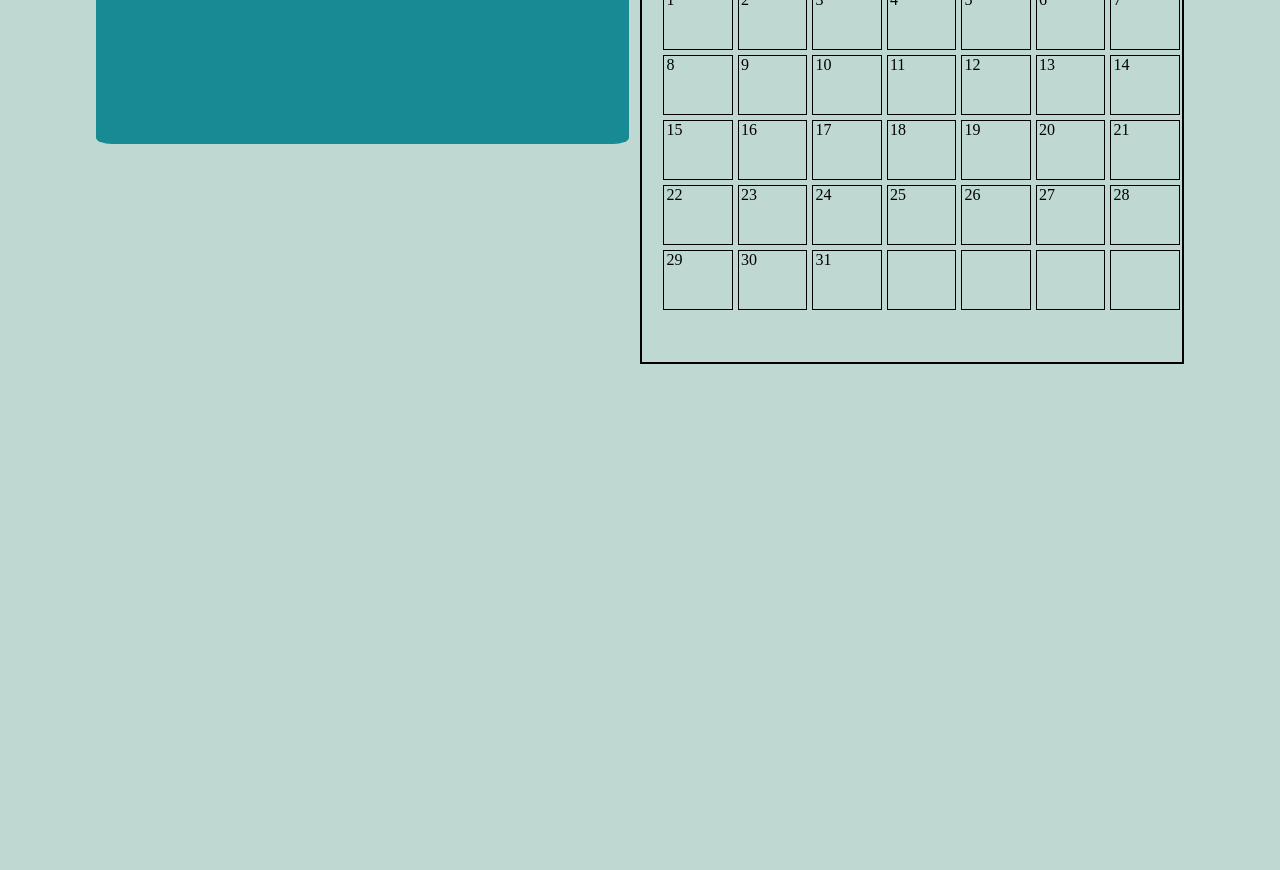
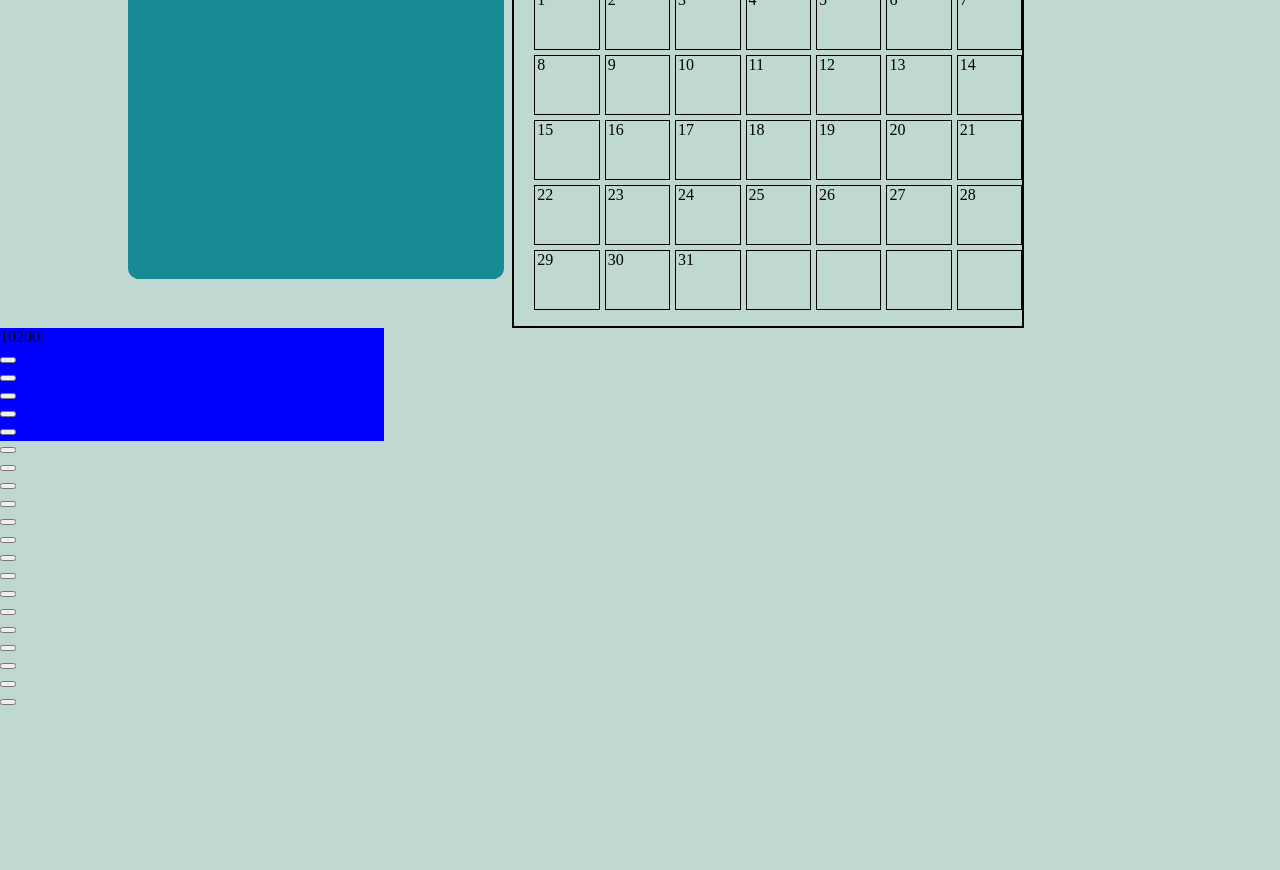
Before and after one commit to JasonCornish5/CodingAcademyNew, a plain HTML site: page index.html in a window 1280 px wide. Shown: the part 137-1007 px from the top of the page. Drawn offline with Linux system fonts and the light colour scheme; a web font is replaced by a local one.

Commit message:
Calendar and Greetings finished calculator began

```diff
--- a/index.html
+++ b/index.html
@@ -23,11 +23,11 @@
           </div>
           <div id="main">
             <div id="greeting">
-              <p>Hello, my name is Jason Cornish!</p>
+              <p>Hello, I'm Jason Cornish!</p>
               <p>This webpage exists to demonstrate my skill in designing and coding a web dashboard!</p>
             </div>
             <div id="calendar">
-              <div id="calendar-May"><p>May</p></div>
+              <div id="calendar-May"><p>May 9th 4:12PM</p></div>
               <div id="calendar-Days">
                   <div id="day1" class="day">1</div>
                   <div id="day2" class="day">2</div>
@@ -65,10 +65,37 @@
                   <div id="day34" class="day-Grey"></div>
                   <div id="day35" class="day-Grey"></div>
               </div>
+              </div>
+            </div>
+          </div>
 
-            </div>
-            <div>
-
+          <div id="block-Two">
+            <div id="calculator">
+              <div id="calc-Output">
+                <p>10200</p>
+              </div>
+              <div id="calc-Buttons">
+                <div id="button-1" class="button"><button></button></div>
+                <div id="button-2" class="button"><button></button></div>
+                <div id="button-3" class="button"><button></button></div>
+                <div id="button-4" class="button"><button></button></div>
+                <div id="button-5" class="button"><button></button></div>
+                <div id="button-6" class="button"><button></button></div>
+                <div id="button-7" class="button"><button></button></div>
+                <div id="button-8" class="button"><button></button></div>
+                <div id="button-9" class="button"><button></button></div>
+                <div id="button-10" class="button"><button></button></div>
+                <div id="button-11" class="button"><button></button></div>
+                <div id="button-12" class="button"><button></button></div>
+                <div id="button-13" class="button"><button></button></div>
+                <div id="button-14" class="button"><button></button></div>
+                <div id="button-15" class="button"><button></button></div>
+                <div id="button-16" class="button"><button></button></div>
+                <div id="button-17" class="button"><button></button></div>
+                <div id="button-18" class="button"><button></button></div>
+                <div id="button-19" class="button"><button></button></div>
+                <div id="button-20" class="button"><button></button></div>
+              </div>
             </div>
           </div>
 
--- a/stylesheet.css
+++ b/stylesheet.css
@@ -2,6 +2,7 @@ body {
   margin-left: 0;
   margin-right: 0;
   width: 100%;
+  height: 10000px;
   margin-top: 0;
   padding-top: 0;
   height: 1000px;
@@ -13,7 +14,7 @@ p {
 }
 
 #container-0 {
-  height: 1000px;
+
 }
 
 #header-Name {
@@ -73,20 +74,19 @@ display: block;
 /*-------HEADER ENDS HERE--------*/
 
 #main {
-  width: 85%;
-  height: 100%;
+  width: 100%;
   margin: auto;
   display: grid;
   background-color: #bfd8d1;
 
-  grid-template-columns: repeat(6, 16.66%);
+  grid-template-columns: repeat(10, 10%);
   grid-template-rows: repeat(5, 22%);
 
   grid-template-areas:
-  "greeting greeting greeting calendar calendar calendar"
-  ". . . calendar calendar calendar"
-  ". . . . . ."
-  ". . . . . .";
+  ". greeting greeting greeting calendar calendar calendar calendar . ."
+  ". greeting greeting greeting calendar calendar calendar calendar . ."
+  ". greeting greeting greeting calendar calendar calendar calendar . ."
+  ". greeting greeting greeting calendar calendar calendar calendar . ."
 }
 
 #greeting {
@@ -109,6 +109,7 @@ display: block;
   flex-direction: column;
   border: solid 2px black;
   overflow: hidden;
+  height: 400px;
 }
 
 #calendar-May {
@@ -142,3 +143,34 @@ font-family: Merriweather;
 .day-Grey {
   border: solid 1px black;
 }
+
+
+
+/*-------BLOCK TWO--------*/
+
+#block-Two {
+  display: grid;
+
+  grid-template-columns: repeat(10, 10%);
+  grid-template-rows: repeat(10, 10%);
+
+  grid-template-areas:
+
+  "calc calc calc . . . . . . ."
+  "calc calc calc . . . . . . ."
+  "calc calc calc . . . . . . ."
+  ". . . . . . . . . ."
+  ". . . . . . . . . ."
+  ". . . . . . . . . ."
+  ". . . . . . . . . ."
+  ". . . . . . . . . ."
+  ". . . . . . . . . ."
+  ". . . . . . . . . ."
+
+}
+
+#calculator {
+  grid-area: calc;
+
+  background-color: blue;
+}
```
